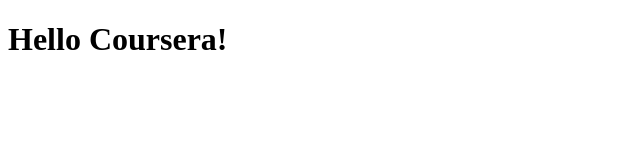
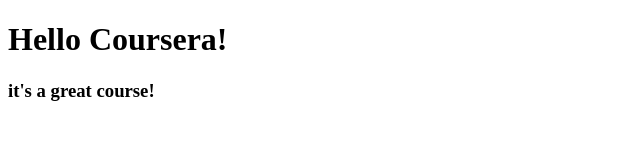
Before and after one commit to rajb89/courserarajb, a plain HTML site: page site/index.html in a window 1280 px wide. Shown: the whole page, without its empty margins (0-640 px from the left). Drawn offline with Linux system fonts and the light colour scheme.

Commit message:
small addition to our page content

```diff
--- a/site/index.html
+++ b/site/index.html
@@ -5,5 +5,6 @@
 </head>
 <body>
 <h1>Hello Coursera!</h1>
+<h3>it's a great course!</h3>
 </body>
 </html>
```
